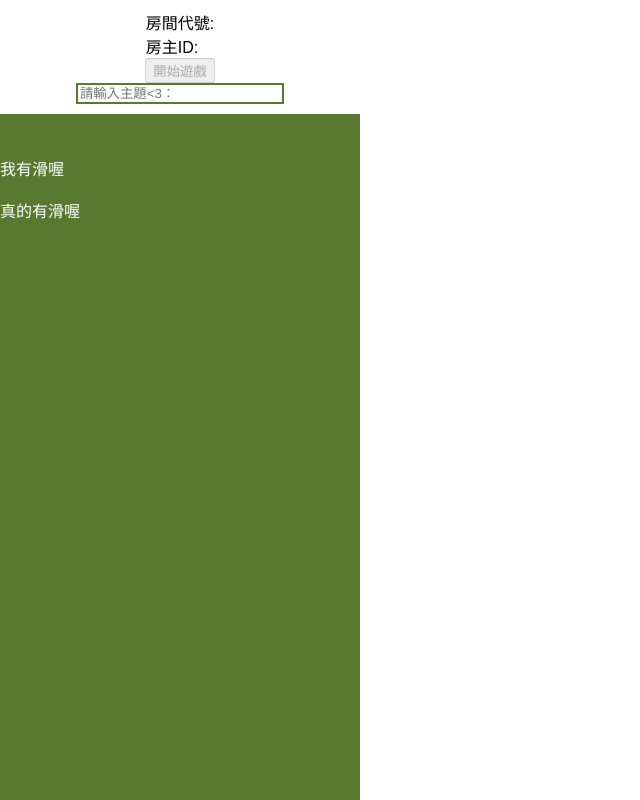
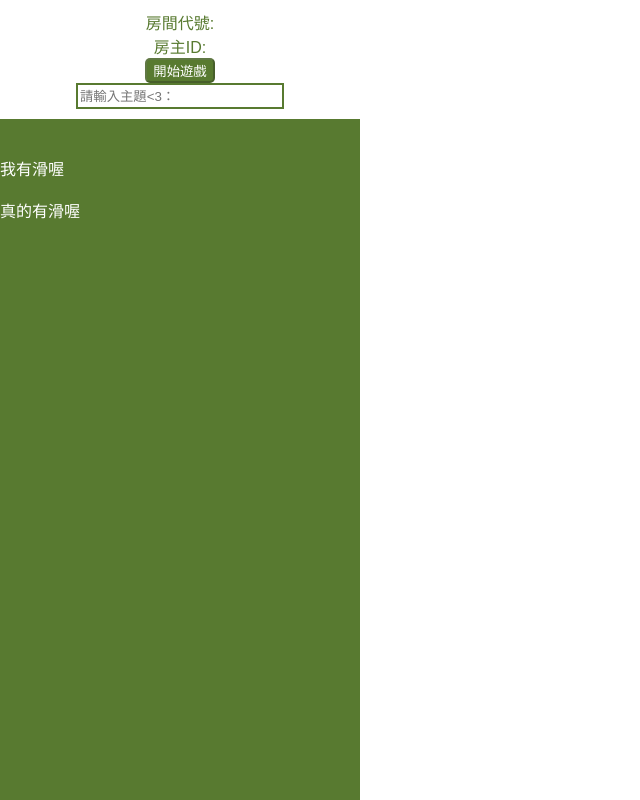
Before and after one commit to Xiaolongbao-CCU/creative, a React app: page /Game in a window 1280 px wide. Shown: the top 800 px of the page, without its empty margins (0-640 px from the left). Built offline with nearby package versions, Linux system fonts and the light colour scheme.

Commit message:
styled something

```diff
--- a/src/App.js
+++ b/src/App.js
@@ -86,6 +86,6 @@ const FooterBg = styled.div`
     text-align: center;
   }
   input {
-    height: 38px;
+    height: 37px;
   }
 `
--- a/src/Game.js
+++ b/src/Game.js
@@ -76,9 +76,17 @@ const Fixedtheme = styled.div`
     width: 100%;
     padding: 10px;
     background-color: #FFF;
+    color: ${milkshop};
+    text-align: center;
+    button {
+        background: ${milkshop};
+        color: white;
+        border-radius: 5px;
+    }
 `
 const IdeaInput = styled.input`
     width: 200px;
+    height: 20px;
     color: palevioletred;
     border: 2px solid ${milkshop};
 `
@@ -100,5 +108,5 @@ const NewNoteButton = styled.button`
     border: 0px solid #000;;
     border-radius: 100%;
     background: #fff;
-    opacity: .9;
+    opacity: .92;
 `
```
